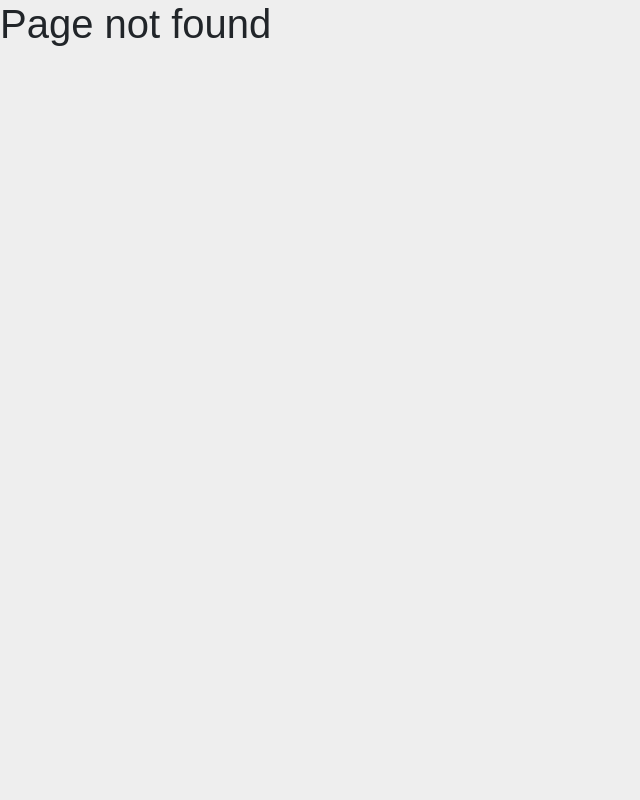
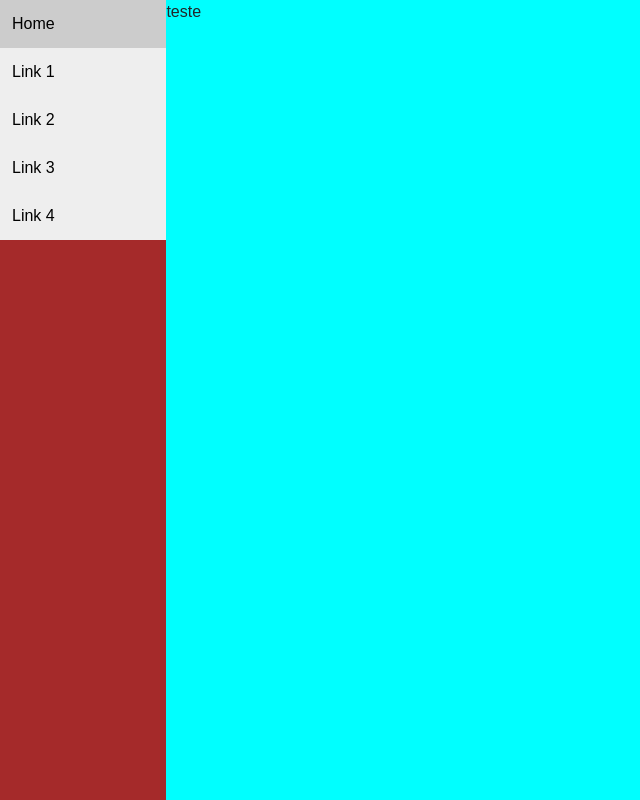
Before and after one commit to wesleyvicen/led-marketing-front, a React (Create React App) app: page /dashboard in a window 1280 px wide. Before the commit this address had no page. Shown: the whole page, without its empty margins (0-640 px from the left). Built offline with nearby package versions, Linux system fonts and the light colour scheme; the HTML template or start-up script is replaced by a standard one.

Commit message:
att rotas

```diff
--- a/public/index.html
+++ b/public/index.html
@@ -2,7 +2,6 @@
 <html lang="en">
   <head>
     <!-- <link rel="stylesheet" href="https://maxcdn.bootstrapcdn.com/bootstrap/latest/css/bootstrap.min.css"> -->
-
     <meta charset="utf-8" />
     <meta name="viewport" content="width=device-width, initial-scale=1" />
     <meta name="theme-color" content="#000000" />
--- /dev/null
+++ b/src/pages/Dashboard/index.js
@@ -0,0 +1,25 @@
+import React, { Component } from 'react';
+import { Link, withRouter } from 'react-router-dom';
+import { VerticalMenu, Container } from './style';
+class Dashboard extends Component {
+  render() {
+    return (
+      <Container>
+        <div className="left">
+          <VerticalMenu>
+            <a href="#" class="active">
+              Home
+            </a>
+            <a href="#">Link 1</a>
+            <a href="#">Link 2</a>
+            <a href="#">Link 3</a>
+            <a href="#">Link 4</a>
+          </VerticalMenu>
+        </div>
+        <div className="right">teste</div>
+      </Container>
+    );
+  }
+}
+
+export default withRouter(Dashboard);
--- /dev/null
+++ b/src/pages/Dashboard/style.js
@@ -0,0 +1,40 @@
+import styled from 'styled-components';
+
+export const VerticalMenu = styled.div`
+  width: 200px; /* Set a width if you like */
+  a {
+    background-color: #eee; /* Grey background color */
+    color: black; /* Black text color */
+    display: block; /* Make the links appear below each other */
+    padding: 12px; /* Add some padding */
+    text-decoration: none; /* Remove underline from links */
+  }
+  a:hover {
+    background-color: #ccc; /* Dark grey background on mouse-over */
+  }
+  a:active {
+    background-color: #4caf50; /* Add a green color to the "active/current" link */
+    color: white;
+  }
+`;
+
+export const Container = styled.div`
+  display: flex;
+  width: 100vw;
+  height: 100vh;
+  background: green;
+  .left {
+    display: flex;
+    flex: 2;
+    background-color: brown;
+    flex-direction: column;
+    max-width: 13vw;
+  }
+  .right {
+    display: flex;
+    flex: 8;
+    background-color: aqua;
+    flex-direction: column;
+    max-width: 87vw;
+  }
+`;
--- a/src/pages/Main.js
+++ b/src/pages/Main.js
@@ -16,7 +16,7 @@ function Main() {
 
   useEffect(() => {
     async function loadAnuncios() {
-      const response = await api.get('/news/lists');
+      const response = await api.get('/ad/lists');
       setAnuncios(response.data);
     }
     loadAnuncios();
--- a/src/pages/SignUp/index.js
+++ b/src/pages/SignUp/index.js
@@ -53,7 +53,7 @@ class SignUp extends Component {
           />
           <button type="submit">Cadastrar</button>
           <hr />
-          <Link to="/">Fazer Login</Link>
+          <Link to="/login">Fazer Login</Link>
         </Form>
       </Container>
     );
--- a/src/routes.js
+++ b/src/routes.js
@@ -7,6 +7,7 @@ import Main from './pages/Main';
 import Cadastro from './pages/Cadastro';
 import SignUp from './pages/SignUp';
 import SignIn from './pages/SignIn';
+import Dashboard from './pages/Dashboard';
 
 const PrivateRoute = ({ component: Component, ...rest }) => (
   <Route
@@ -24,10 +25,11 @@ const PrivateRoute = ({ component: Component, ...rest }) => (
 const Routes = () => (
   <BrowserRouter>
     <Switch>
-      <Route exact path="/" component={SignIn} />
+      <Route exact path="/" component={Main} />
+      <Route exact path="/dashboard" component={Dashboard} />
+      <Route exact path="/login" component={SignIn} />
       <Route path="/signup" component={SignUp} />
       <PrivateRoute path="/app" component={() => <h1>App</h1>} />
-      <PrivateRoute path="/run" component={Main} />
       <PrivateRoute path="/cadastro" component={Cadastro} />
       <Route path="*" component={() => <h1>Page not found</h1>} />
     </Switch>
--- a/src/services/api.js
+++ b/src/services/api.js
@@ -2,7 +2,7 @@ import axios from 'axios';
 import { getToken } from './auth';
 
 export const api = axios.create({
-  baseURL: 'https://led-marketing-backend.herokuapp.com',
+  baseURL: 'http://led-marketing-backend.herokuapp.com',
 });
 
 api.interceptors.request.use(async config => {
```
Also changed, not shown: src/utils/index.js (added, +9 -0 lines).
